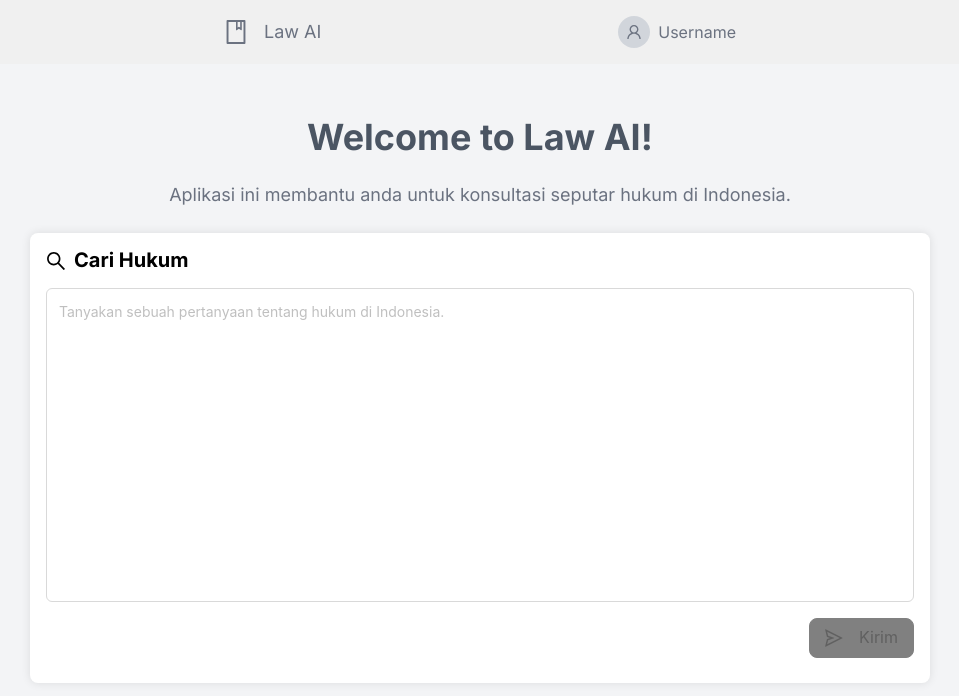
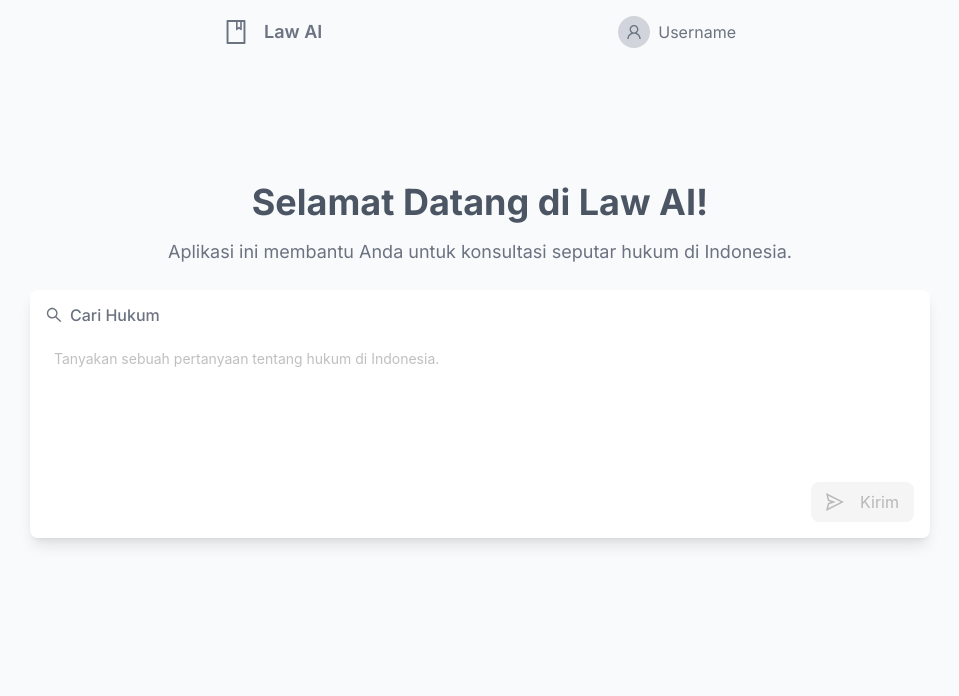
Before and after one commit to sidqiaverroes/LawAI-FE, a Next.js app in the folder law-ai/: page / in a window 1280 px wide. Shown: the top 696 px of the page, without its empty margins (160-1119 px from the left). Built offline with nearby package versions, Linux system fonts and the light colour scheme.

Commit message:
fix main page

```diff
--- a/law-ai/src/components/SearchBar.js
+++ b/law-ai/src/components/SearchBar.js
@@ -1,6 +1,7 @@
 import React from 'react';
 import { Input, Button } from 'antd';
 import { SearchOutlined, SendOutlined } from '@ant-design/icons';
+import 'tailwindcss/tailwind.css';
 
 const { TextArea } = Input;
 
@@ -14,57 +15,33 @@ const SearchBar = () => {
   const isButtonDisabled = inputValue.trim() === '';
 
   return (
-    <div
-      style={{
-        width: 900, // Adjust the width as needed
-        height: 450, // Adjust the height as needed
-        backgroundColor: 'white',
-        padding: 16,
-        borderRadius: 8,
-        boxShadow: '0 0 10px rgba(0, 0, 0, 0.1)',
-      }}
-    >
-      <div
-        style={{
-          display: 'flex',
-          alignItems: 'center',
-          justifyContent: 'flex-start',
-          marginBottom: 16,
-        }}
-      >
-        <SearchOutlined style={{ fontSize: 20, marginRight: 8 }} />
-        <span style={{ fontSize: 20, fontWeight: 'bold' }}>Cari Hukum</span>
+    <div className="w-[900px] h-full bg-white p-4 rounded-lg shadow-lg">
+      <div className="flex items-center mb-4">
+        <SearchOutlined className="text-gray-500 text-md mr-2" />
+        <span className="text-md font-medium text-gray-500">Cari Hukum</span>
       </div>
       <TextArea
         placeholder="Tanyakan sebuah pertanyaan tentang hukum di Indonesia."
-        rows={4} // Adjust the number of rows as needed
-        style={{
-          width: '100%',
-          height: '75%', // Adjust the height to fit your design
-          padding: 12,
-          resize: 'none', // Prevent manual resizing
-          overflow: 'auto', // Enable scroll if necessary
-        }}
+        rows={5} // Adjust the number of rows as needed
+        className="w-full h-[75%] p-2 resize-none overflow-auto border-0 outline-none hover:border-none focus:border-none focus:outline-none focus:ring-0"
         value={inputValue}
         onChange={handleInputChange}
+        style={{ resize: 'none' }} // Disable resizing
       />
-      <div
-        style={{
-          display: 'flex',
-          justifyContent: 'flex-end',
-          marginTop: 16,
-        }}
-      >
+      <div className="flex justify-end mt-4">
         <Button
-          type="primary"
           size="large"
           disabled={isButtonDisabled}
+          className={`flex items-center transition-colors ${
+            isButtonDisabled
+              ? 'bg-gray-500 border-0 text-gray-700'
+              : 'bg-black border-black text-white hover:bg-gray-800'
+          }`}
           style={{
-            backgroundColor: isButtonDisabled ? 'gray' : 'black',
             borderColor: isButtonDisabled ? 'gray' : 'black',
           }}
         >
-          <SendOutlined style={{ fontSize: 18, marginRight: 8 }} />
+          <SendOutlined className="text-lg mr-2" />
           Kirim
         </Button>
       </div>
--- a/law-ai/src/components/navbar.js
+++ b/law-ai/src/components/navbar.js
@@ -35,7 +35,7 @@ const Navbar = () => {
       <div className="flex items-center">
         <BookOutlined className="text-gray-500" style={{ fontSize: 24 }} />
         <Link href="/">
-          <span className="ml-4 text-lg text-gray-500">Law AI</span>
+          <span className="ml-4 text-lg font-semibold text-gray-500">Law AI</span>
         </Link>
       </div>
       <Dropdown overlay={menu} trigger={['click']}>
--- a/law-ai/src/pages/index.js
+++ b/law-ai/src/pages/index.js
@@ -9,11 +9,13 @@ export default function Home() {
   return (
     <div className={inter.className}>
       <Navbar />
-      <main className="flex flex-col items-center justify-center min-h-screen py-2 px-4 bg-gray-100">
-        <h1 className="text-4xl font-bold mb-6 text-gray-600">Welcome to Law AI!</h1>
-        <p className="text-lg mb-6 text-gray-500">Aplikasi ini membantu anda untuk konsultasi seputar hukum di Indonesia.</p>
+      <main className="flex flex-col items-center justify-center min-h-screen py-2 px-4 bg-putih">
+        <h1 className="text-4xl font-bold mb-4 text-gray-600">Selamat Datang di Law AI!</h1>
+        <p className="text-lg mb-6 text-gray-500">Aplikasi ini membantu Anda untuk konsultasi seputar hukum di Indonesia.</p>
 
-          <SearchBar /> {/* Use the SearchBar component */}
+        <span className="pb-20">
+          <SearchBar />
+        </span>
 
       </main>
     </div>
--- a/law-ai/src/styles/globals.css
+++ b/law-ai/src/styles/globals.css
@@ -17,7 +17,13 @@
 }
 
 body {
-  background-color: #f0f0f0;
+  color: rgb(var(--foreground-rgb));
+  background: linear-gradient(
+      to bottom,
+      transparent,
+      rgb(var(--background-end-rgb))
+    )
+    rgb(var(--background-start-rgb));
 }
 
 @layer utilities {
--- a/law-ai/tailwind.config.js
+++ b/law-ai/tailwind.config.js
@@ -13,7 +13,7 @@ module.exports = {
           "conic-gradient(from 180deg at 50% 50%, var(--tw-gradient-stops))",
       },
       colors: {
-        putih: "#f0f0f0",
+        putih: "#F9FAFB",
       },
     },
   },
```
